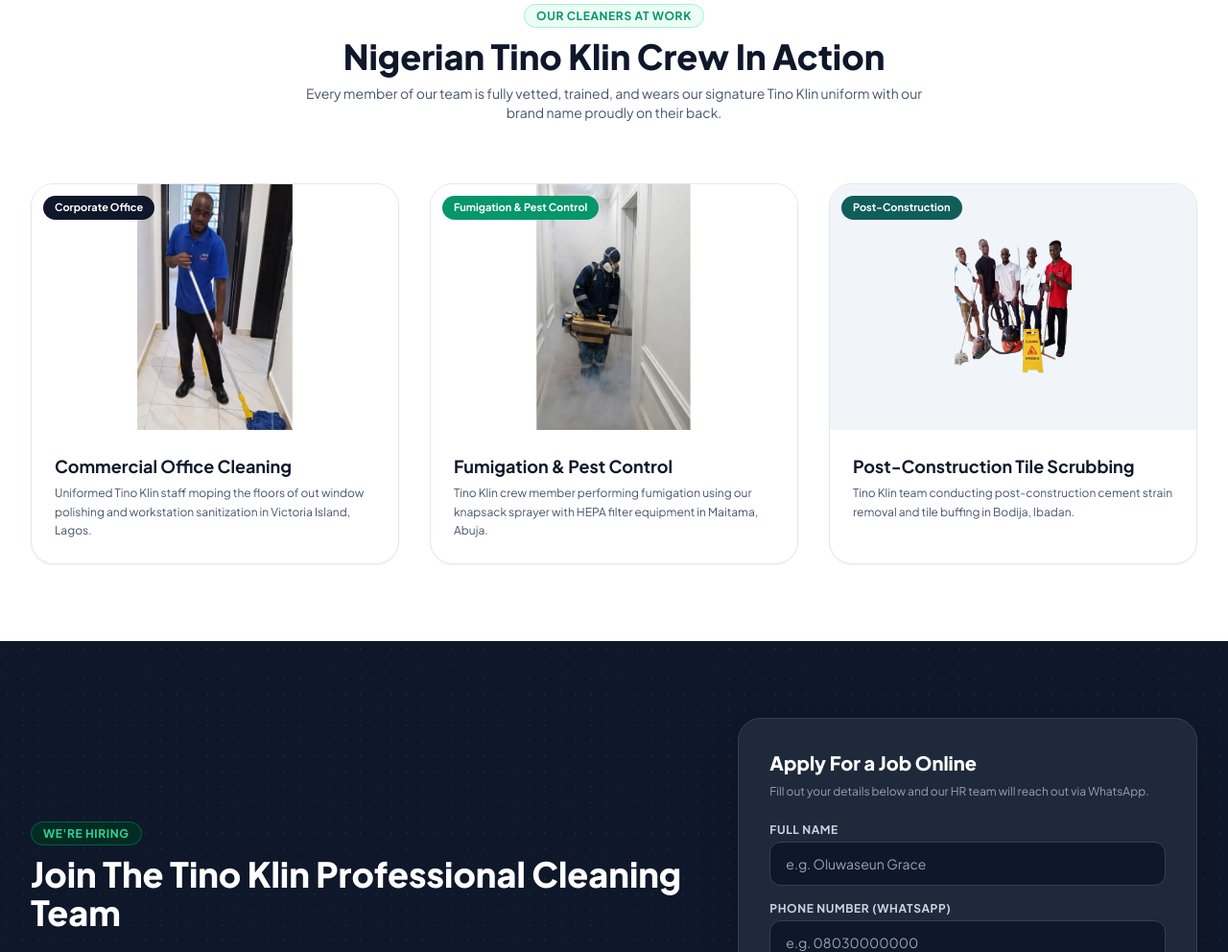
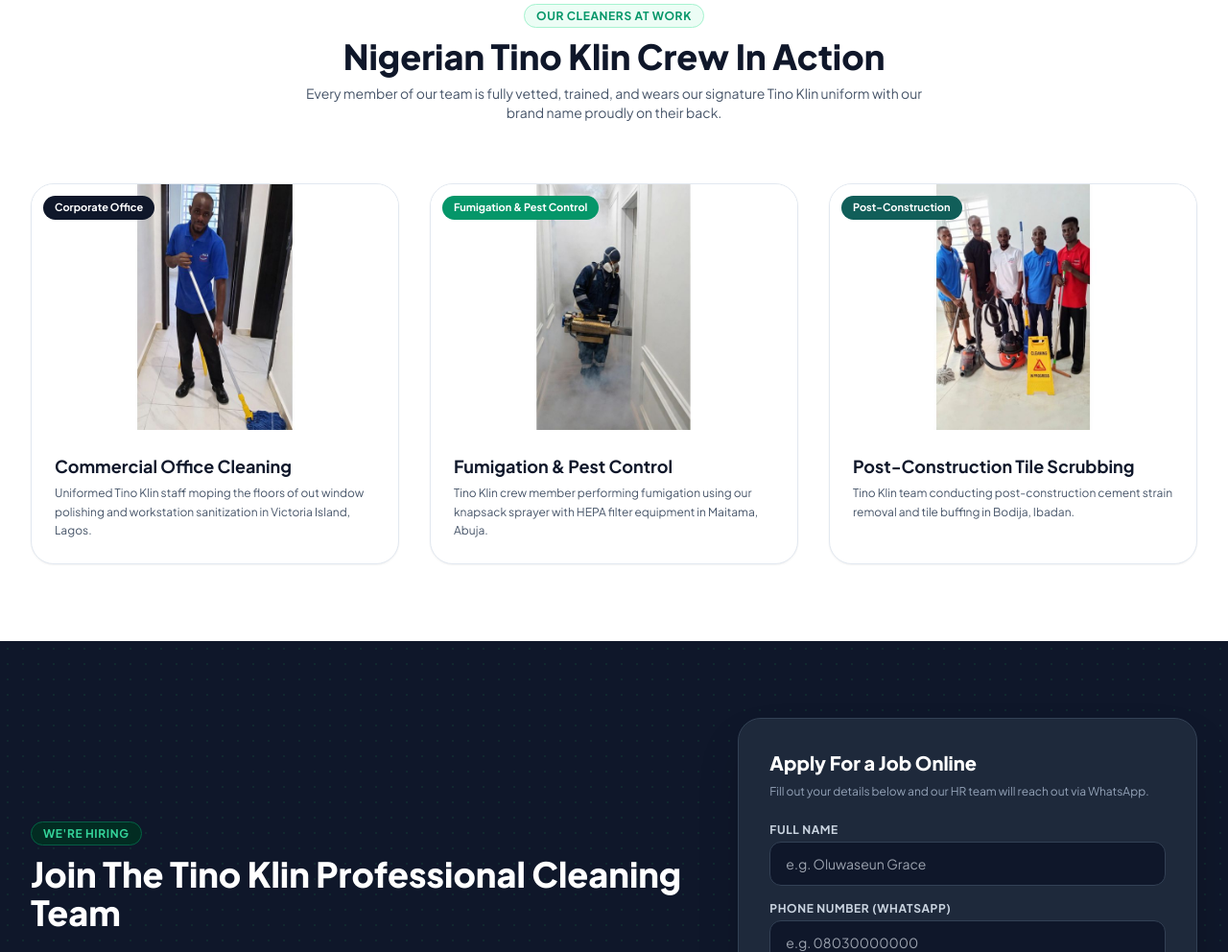
Before and after one commit to xmuyii/tinoklin1, a plain HTML site: page index.html in a window 1280 px wide. Shown: the part 4284-5276 px from the top of the page at 96% size. Drawn offline with nearby package versions, Linux system fonts and the light colour scheme.

Commit message:
I updated the image on the website

```diff
--- a/index.html
+++ b/index.html
@@ -457,7 +457,7 @@
                 <!-- Gallery Card 3: Post-Construction Kitchen Scrubbing -->
                 <div class="bg-white border border-slate-200 rounded-3xl overflow-hidden shadow-sm hover:shadow-xl transition-all group">
                     <div class="relative h-64 overflow-hidden bg-slate-100">
-                        <img src="images/post-construction.png" alt="Nigerian Cleaner Scrubbing Kitchen Tiles - Tino Klin" class="w-full h-full object-cover group-hover:scale-105 transition-transform duration-500">
+                        <img src="images/post-construction.jpg" alt="Nigerian Cleaner Scrubbing Kitchen Tiles - Tino Klin" class="w-full h-full object-cover group-hover:scale-105 transition-transform duration-500">
                         <div class="absolute top-3 left-3 bg-teal-800 text-white text-[11px] font-bold px-3 py-1 rounded-full">
                             Post-Construction
                         </div>
```
Also changed, not shown: images/post-construction.jpg (added), images/post-construction.png (deleted).
